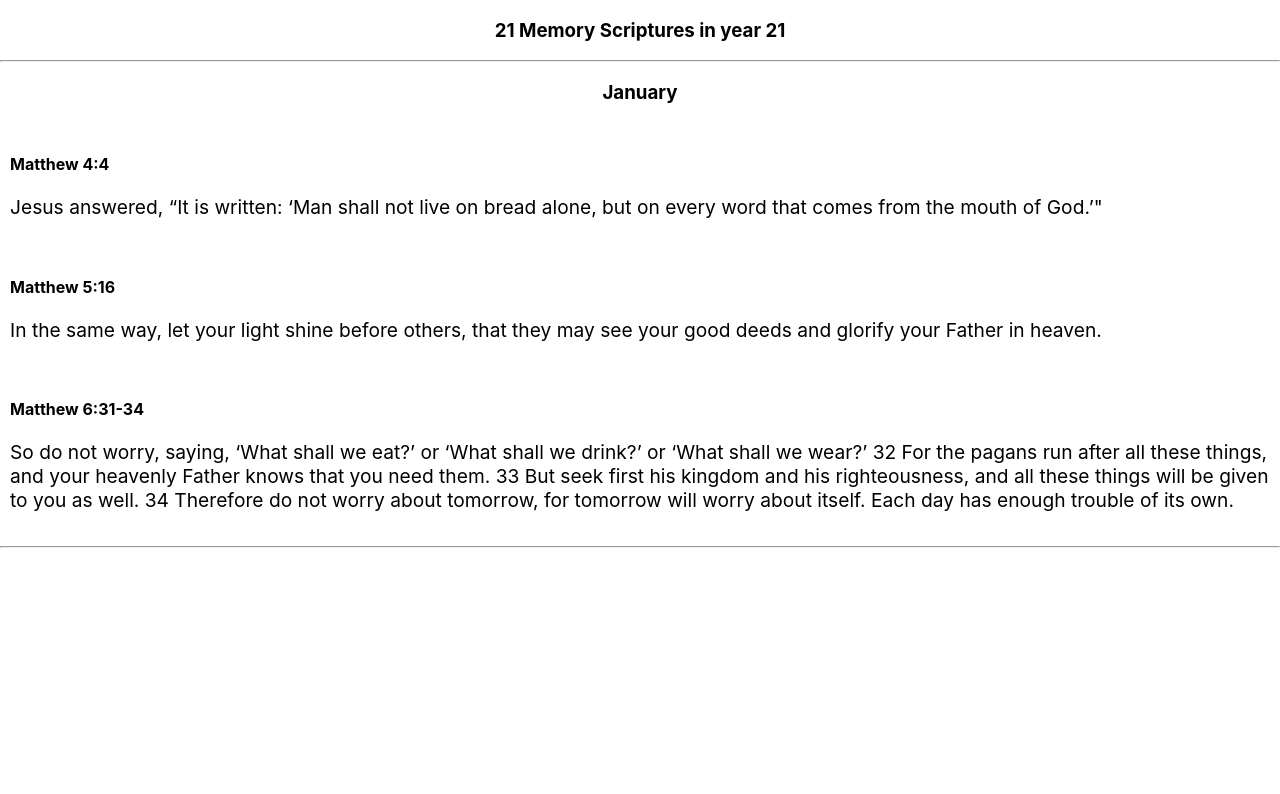
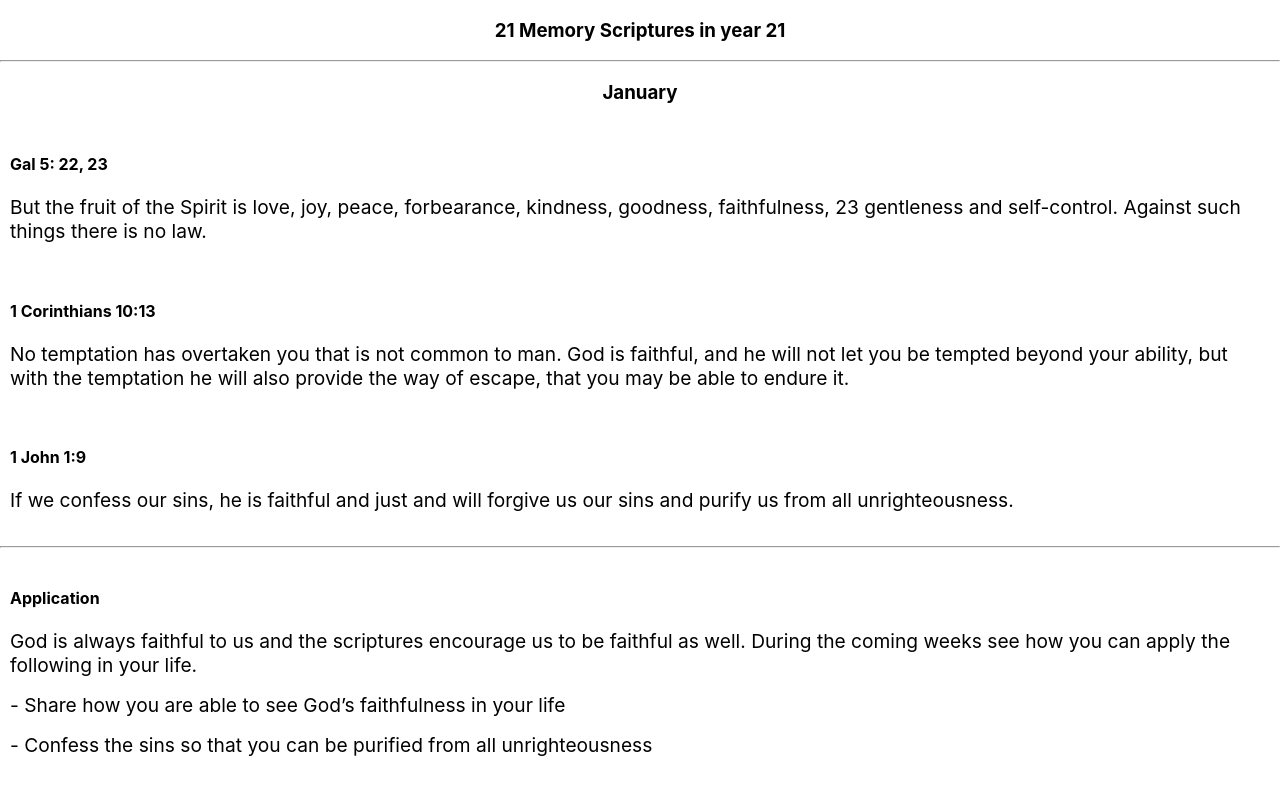
Before and after one commit to verfran/21msin21, a React (Create React App) app: page / in a window 1280 px wide. Shown: the top 794 px of the page. Built offline with nearby package versions, Linux system fonts and the light colour scheme.

Commit message:
added application container

```diff
--- /dev/null
+++ b/src/ApplicationCard.js
@@ -0,0 +1,26 @@
+import React from 'react';
+import { CardBody, CardTitle, Card, CardText } from 'reactstrap';
+
+const bodyStyle = {
+    color: 'black',
+    textAlign: 'left',
+    padding: "10px",
+}
+
+const ApplicationCard = (props) => {
+    return (
+        <div>
+            <Card>
+                <CardBody style={bodyStyle} >
+                    <CardTitle><h4>Application</h4></CardTitle>
+                    <CardText><big>{props.application.notes}</big></CardText>
+                    {props.application.challenge.map((chal) =>
+                        <CardText><big> - {chal.id}</big></CardText>)
+                    }
+                </CardBody>
+            </Card>
+        </div>
+    );
+}
+
+export default ApplicationCard;
--- a/src/Month.js
+++ b/src/Month.js
@@ -1,5 +1,6 @@
 import React from 'react';
 import ScriptureCard from './ScriptureCard';
+import ApplicationCard from './ApplicationCard';
 
 const Month = (props) => {
 
@@ -12,6 +13,7 @@ const Month = (props) => {
                 )
             }
             <hr />
+            <ApplicationCard application={props.monthData.application}/>
         </div>
 
     );
--- a/src/MonthContainer.js
+++ b/src/MonthContainer.js
@@ -16,10 +16,17 @@ class MonthContainer extends Component {
             jan: {
                 "name": "January",
                 "scriptures": [
-                    { "id": "Matthew 4:4", "verse": "Jesus answered, “It is written: ‘Man shall not live on bread alone, but on every word that comes from the mouth of God.’\"" },
-                    { "id": "Matthew 5:16", "verse": "In the same way, let your light shine before others, that they may see your good deeds and glorify your Father in heaven." },
-                    { "id": "Matthew 6:31-34", "verse": "So do not worry, saying, ‘What shall we eat?’ or ‘What shall we drink?’ or ‘What shall we wear?’ 32 For the pagans run after all these things, and your heavenly Father knows that you need them. 33 But seek first his kingdom and his righteousness, and all these things will be given to you as well. 34 Therefore do not worry about tomorrow, for tomorrow will worry about itself. Each day has enough trouble of its own." },
-                ]
+                    { "id": "Gal 5: 22, 23", "verse": "But the fruit of the Spirit is love, joy, peace, forbearance, kindness, goodness, faithfulness, 23 gentleness and self-control. Against such things there is no law." },
+                    { "id": "1 Corinthians 10:13", "verse": "No temptation has overtaken you that is not common to man. God is faithful, and he will not let you be tempted beyond your ability, but with the temptation he will also provide the way of escape, that you may be able to endure it." },
+                    { "id": "1 John 1:9", "verse": "If we confess our sins, he is faithful and just and will forgive us our sins and purify us from all unrighteousness." },
+                ],
+                "application": {
+                    "notes": "God is always faithful to us and the scriptures encourage us to be faithful as well. During the coming weeks see how you can apply the following in your life.",
+                    "challenge": [
+                        {"id": "Share how you are able to see God’s faithfulness in your life"},
+                        {"id": "Confess the sins so that you can be purified from all unrighteousness"},
+                    ]
+                },
             },
         }
     }
```
Also changed, not shown: 1 other file (tests, documents, lock files or other folders).
